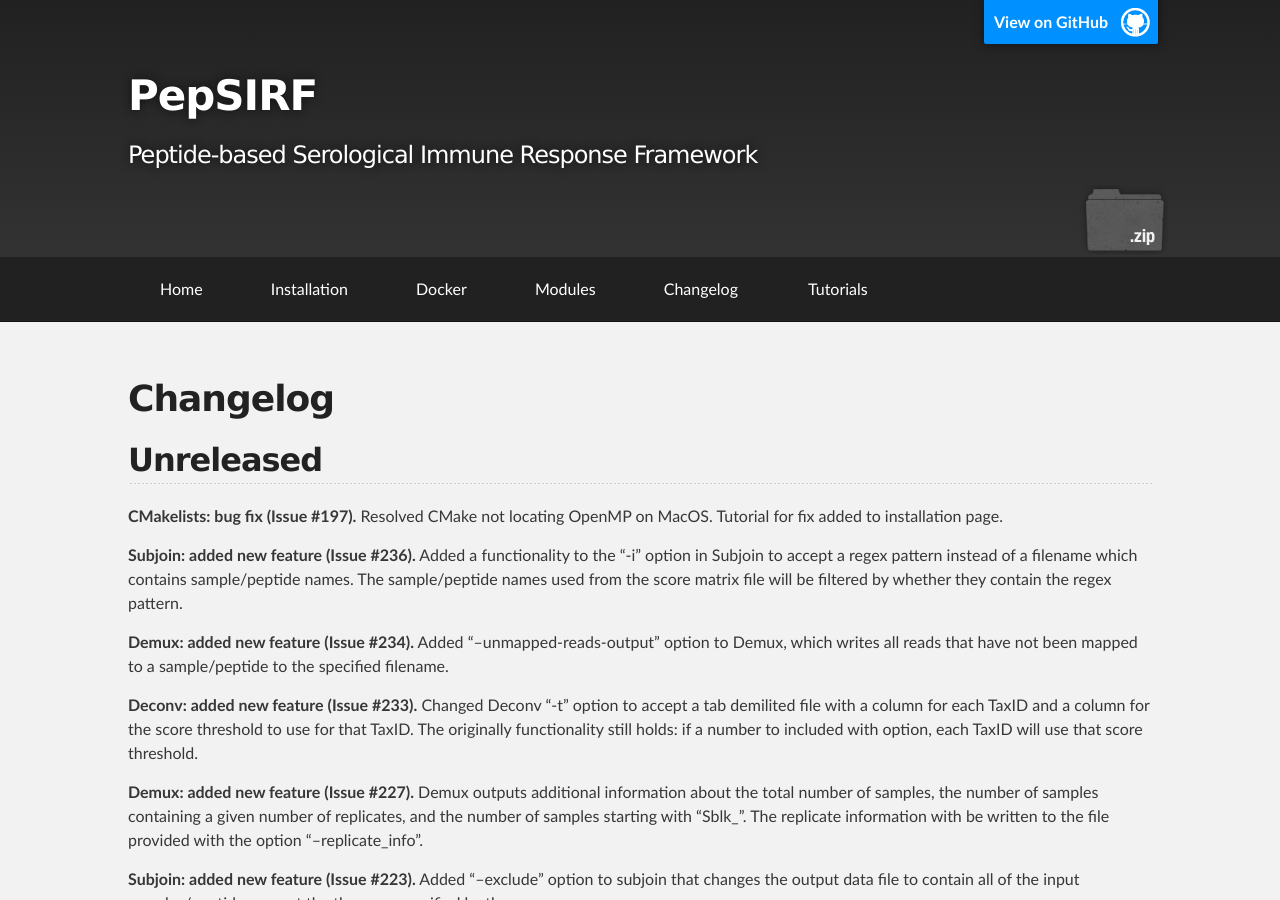
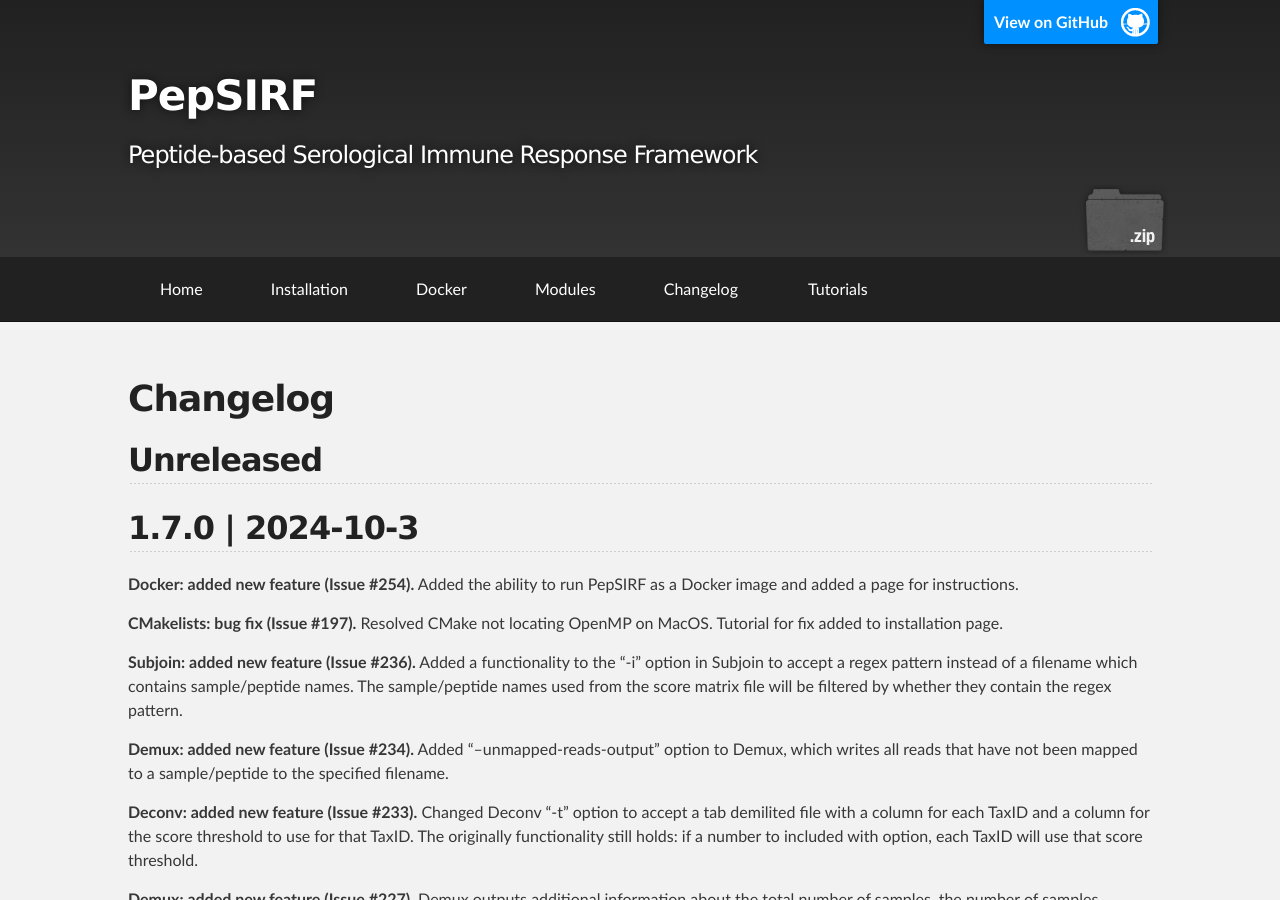
Before and after one commit to LadnerLab/PepSIRF, a Jekyll site: the page built from docs/5-changelog.md, in a window 1280 px wide and 900 px high. Built offline with Jekyll 4.4.1, drawn with Linux system fonts in a browser that asks for light colours.

Commit message:
Added details in change log for new docker feature

```diff
--- a/docs/5-changelog.md
+++ b/docs/5-changelog.md
@@ -7,6 +7,10 @@ permalink: /changelog/
 # Changelog
 
 ## Unreleased
+
+## 1.7.0 | 2024-10-3
+
+<strong>Docker: added new feature (Issue #254).</strong> Added the ability to run PepSIRF as a Docker image and added a page for instructions.
 
 <strong>CMakelists: bug fix (Issue #197).</strong> Resolved CMake not locating OpenMP on MacOS. Tutorial for fix added to installation page.
 
```
Also changed, not shown: CHANGELOG.md.
